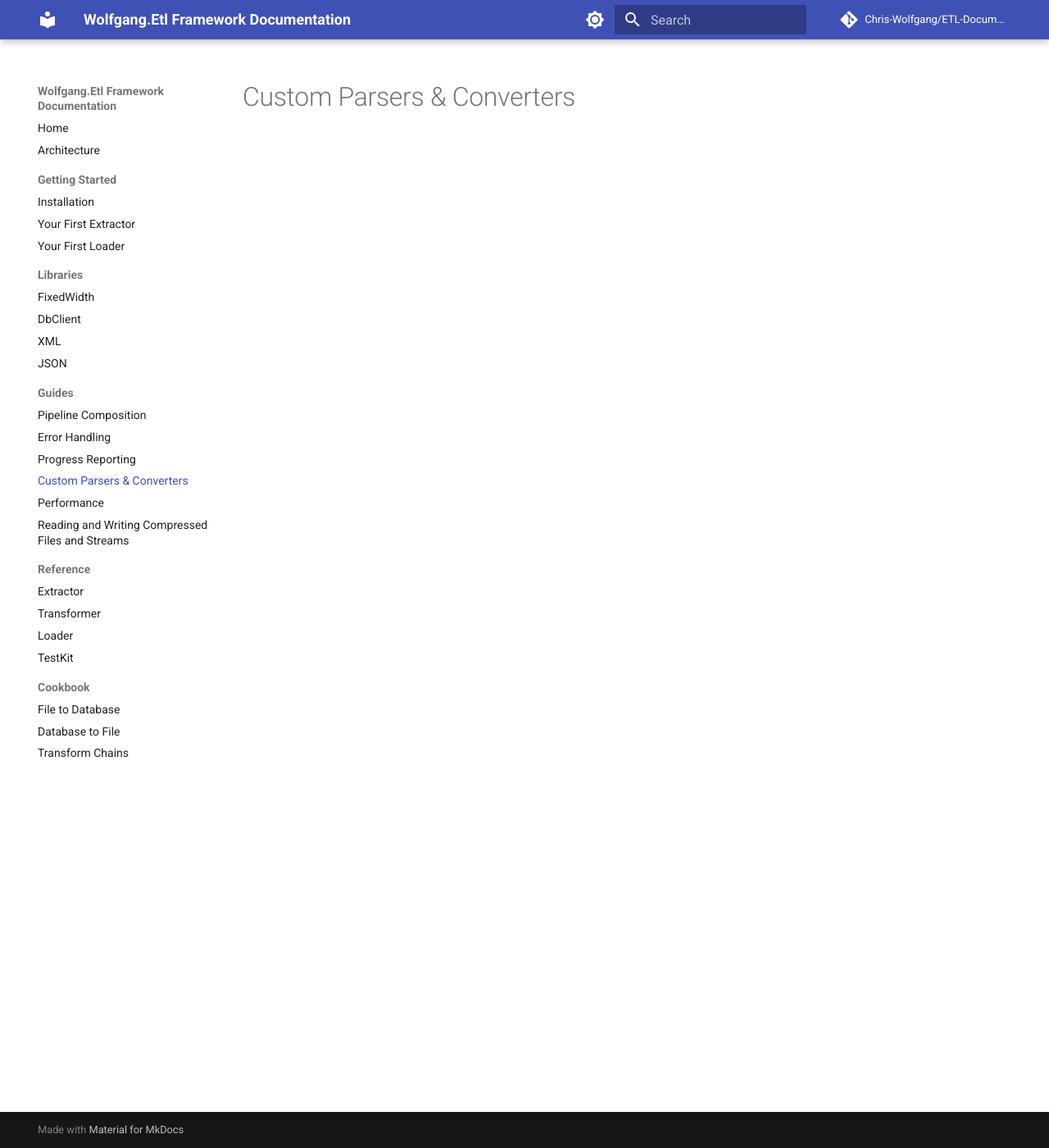
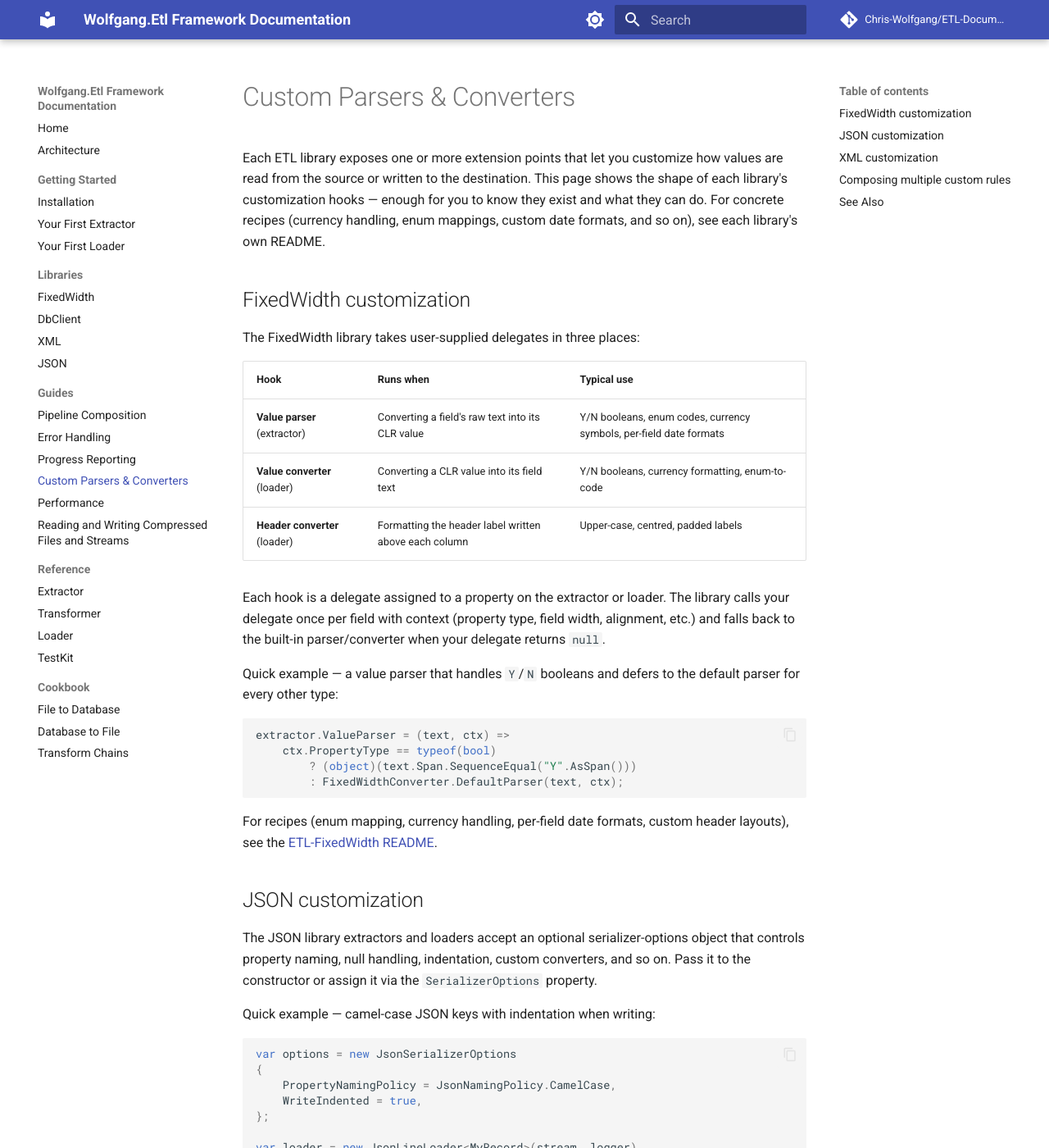
Before and after one commit to Chris-Wolfgang/ETL-Documentation, an MkDocs documentation site: the page built from docs/guides/custom-parsers.md, in a window 1280 px wide and 1400 px high. Shown: the whole window at 82% size. Built offline with MkDocs 1.6.1 and Material for MkDocs 9.7.7, drawn with Linux system fonts in a browser that asks for light colours; comment, search, counter and statistics services are not loaded; some of the changed text lies outside the part shown.

Commit message:
custom-parsers.md: thin to capability overview with links to library READMEs
Replaces the empty stub with a thinned version of the guides-branch
content. Reduces from 381 lines to 116 by dropping library-specific
reference material that belongs in each library's own README.

## Shape
- 1-paragraph intro framing the page as a capability overview, not
  a recipe catalog
- Per-library section: FixedWidth, JSON, XML. Each gets a table or
  one-paragraph description of the customization hooks, one short
  worked example showing the shape, and a link to the library's
  README for more recipes.
- Composing multiple custom rules: chain-of-conditions worked example
  showing how to stack multiple rules inside a single delegate, with
  a note that the pattern applies wherever a library accepts a
  user-supplied delegate.
- See Also: cross-references to Pipeline Composition, Error Handling,
  and the three library catalog pages.

## Dropped from the guides-branch version (now in the library READMEs)
- Full FixedWidthValueParser delegate signature + FieldContext
  property tables
- Four FixedWidth value-parser recipes (Y/N booleans, enum mapping,
  currency handling, per-field date formats) -- only the Y/N boolean
  example is kept inline to show the shape
- Three FixedWidth value-converter recipes (Y/N booleans, currency
  formatting, enum-to-code)
- Two FixedWidth header-converter recipes (upper-case, centred)
- Combining Parser and Converter section (specific to FixedWidth,
  readers can find it in the library's README)
- Exhaustive JSON options list (PropertyNameCaseInsensitive,
  DefaultIgnoreCondition, JsonStringEnumConverter, etc.)
- Exhaustive XML settings list (IgnoreWhitespace, DtdProcessing,
  IndentChars, OmitXmlDeclaration, etc.)

## Internal-mechanism scrubs
- JSON prose avoids naming `JsonSerializerOptions` directly; says
  "serializer-options object" instead (symbol still appears in the
  code example where the reader needs it to wire things up).
- XML prose avoids naming `XmlReaderSettings` / `XmlWriterSettings`
  directly; says "reader-settings and writer-settings objects"
  (symbols appear in the code examples).
- FixedWidth hook names (`ValueParser`, `FixedWidthConverter`,
  `FixedWidthValueParser`) are kept because they are the user-facing
  symbols for writing delegates; scrubbing them would leave readers
  without the names they need to wire up the customization.

Co-Authored-By: Claude Opus 4.6 <noreply@anthropic.com>

````diff
--- a/docs/guides/custom-parsers.md
+++ b/docs/guides/custom-parsers.md
@@ -1,3 +1,116 @@
 # Custom Parsers & Converters
 
-<!-- TODO: Custom parsers and converters guide -->
+Each ETL library exposes one or more extension points that let you customize how values are read from the source or written to the destination. This page shows the shape of each library's customization hooks — enough for you to know they exist and what they can do. For concrete recipes (currency handling, enum mappings, custom date formats, and so on), see each library's own README.
+
+
+## FixedWidth customization
+
+The FixedWidth library takes user-supplied delegates in three places:
+
+| Hook | Runs when | Typical use |
+|------|-----------|-------------|
+| **Value parser** (extractor) | Converting a field's raw text into its CLR value | Y/N booleans, enum codes, currency symbols, per-field date formats |
+| **Value converter** (loader) | Converting a CLR value into its field text | Y/N booleans, currency formatting, enum-to-code |
+| **Header converter** (loader) | Formatting the header label written above each column | Upper-case, centred, padded labels |
+
+Each hook is a delegate assigned to a property on the extractor or loader. The library calls your delegate once per field with context (property type, field width, alignment, etc.) and falls back to the built-in parser/converter when your delegate returns `null`.
+
+Quick example — a value parser that handles `Y`/`N` booleans and defers to the default parser for every other type:
+
+```csharp
+extractor.ValueParser = (text, ctx) =>
+    ctx.PropertyType == typeof(bool)
+        ? (object)(text.Span.SequenceEqual("Y".AsSpan()))
+        : FixedWidthConverter.DefaultParser(text, ctx);
+```
+
+For recipes (enum mapping, currency handling, per-field date formats, custom header layouts), see the [ETL-FixedWidth README](https://github.com/Chris-Wolfgang/ETL-FixedWidth#readme).
+
+
+## JSON customization
+
+The JSON library extractors and loaders accept an optional serializer-options object that controls property naming, null handling, indentation, custom converters, and so on. Pass it to the constructor or assign it via the `SerializerOptions` property.
+
+Quick example — camel-case JSON keys with indentation when writing:
+
+```csharp
+var options = new JsonSerializerOptions
+{
+    PropertyNamingPolicy = JsonNamingPolicy.CamelCase,
+    WriteIndented = true,
+};
+
+var loader = new JsonLineLoader<MyRecord>(stream, logger)
+{
+    SerializerOptions = options,
+};
+```
+
+For the full set of customizations (custom converters, enum string handling, source-generated serialization, etc.), see the [ETL-Json README](https://github.com/Chris-Wolfgang/ETL-Json#readme) and the standard `System.Text.Json` documentation.
+
+
+## XML customization
+
+The XML library components accept optional reader-settings and writer-settings objects for controlling whitespace handling, indentation, encoding, and DTD processing. Pass them to the constructor.
+
+Quick example — pretty-printed output with two-space indentation:
+
+```csharp
+var writerSettings = new XmlWriterSettings
+{
+    Indent = true,
+    IndentChars = "  ",
+};
+
+var loader = new XmlSingleStreamLoader<MyRecord>(stream, writerSettings, logger);
+```
+
+For the full set of settings, see the [ETL-Xml README](https://github.com/Chris-Wolfgang/ETL-Xml#readme) and the standard `System.Xml` documentation.
+
+
+## Composing multiple custom rules
+
+When you need more than one custom rule inside a single hook — for example, a FixedWidth value parser that handles Y/N booleans, a custom date format on one field, and an enum lookup — use a chain of conditions inside the delegate:
+
+```csharp
+extractor.ValueParser = (text, ctx) =>
+{
+    // Rule 1: Y/N booleans
+    if (ctx.PropertyType == typeof(bool))
+    {
+        return (object)(text.Span.SequenceEqual("Y".AsSpan()));
+    }
+
+    // Rule 2: Custom date format for a specific field
+    if (ctx.PropertyName == "BirthDate" && ctx.PropertyType == typeof(DateTime))
+    {
+        return DateTime.ParseExact
+        (
+            text.ToString(),
+            "dd/MM/yyyy",
+            CultureInfo.InvariantCulture
+        );
+    }
+
+    // Rule 3: Enum code mapping
+    if (ctx.PropertyType == typeof(AccountStatus))
+    {
+        var trimmed = text.Span.Trim();
+        if (trimmed.SequenceEqual("A".AsSpan())) return AccountStatus.Active;
+        if (trimmed.SequenceEqual("I".AsSpan())) return AccountStatus.Inactive;
+        return AccountStatus.Closed;
+    }
+
+    // Fallback: default parser
+    return FixedWidthConverter.DefaultParser(text, ctx);
+};
+```
+
+The same shape works wherever a library takes a user-supplied delegate (FixedWidth value parsers and converters, custom `JsonConverter<T>` instances, and so on): match on the context, apply your rule, fall through to the library's default.
+
+
+## See Also
+
+- [Pipeline Composition](pipeline-composition.md) — wiring extractors, transformers, and loaders into complete pipelines
+- [Error Handling](error-handling.md) — what happens when a parser or converter throws
+- [Wolfgang.Etl.FixedWidth](../libraries/fixedwidth.md), [Wolfgang.Etl.Json](../libraries/json.md), [Wolfgang.Etl.Xml](../libraries/xml.md) — library catalog entries
````
